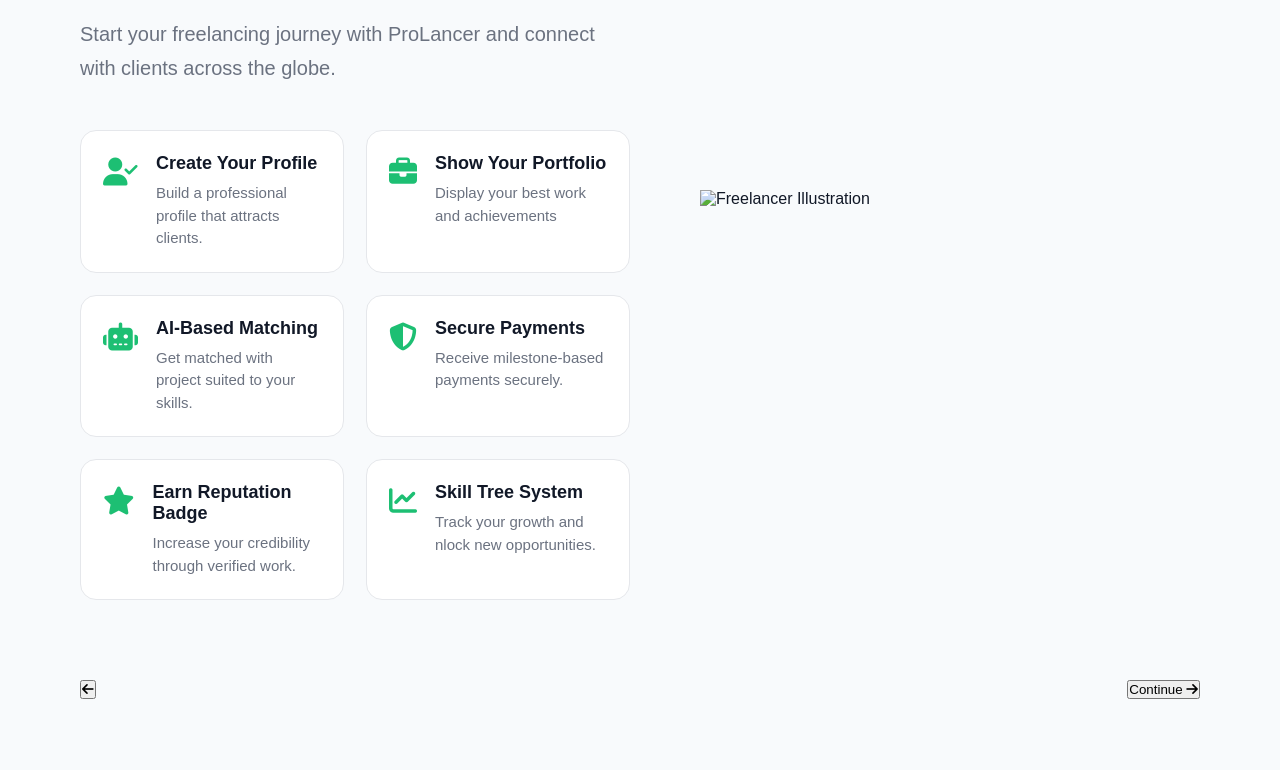
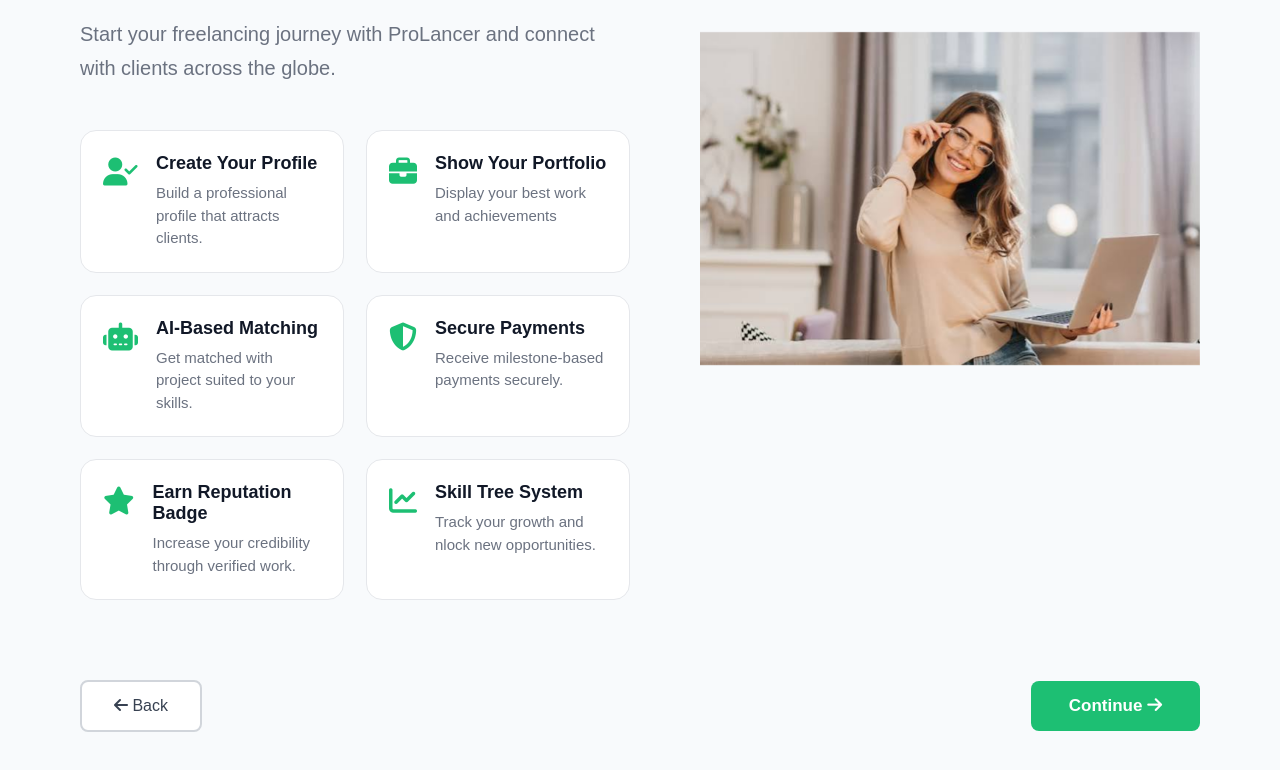
Before and after one commit to Givenyash/ProLancer, a plain HTML site: page Frontend/6_profile_overview.html in a window 1280 px wide. Shown: the part 348-1118 px from the top of the page. Drawn offline with Linux system fonts and the light colour scheme; a script that the page names is missing.

Commit message:
Fix few class spellings and image load

```diff
--- a/Frontend/6_profile_overview.html
+++ b/Frontend/6_profile_overview.html
@@ -87,17 +87,18 @@
         <!--Right side-->
 
         <div class="right-sec">
-            <img src="image_landing_page/freelancer_overview.png" alt="Freelancer Illustration">
+            <img src="image_landing_page/freelancer_image.jpg" alt="Freelancer Illustration">
         </div>
     </section>
 
     <!--niche ki buttons-->
     <section class="buttons">
-        <button>
+        <button class="back-btn">
             <i class="fa-solid fa-arrow-left"></i>
+            Back
         </button>
 
-        <button>
+        <button class="continue-btn">
             Continue
             <i class="fa-solid fa-arrow-right"></i>
         </button>
```
